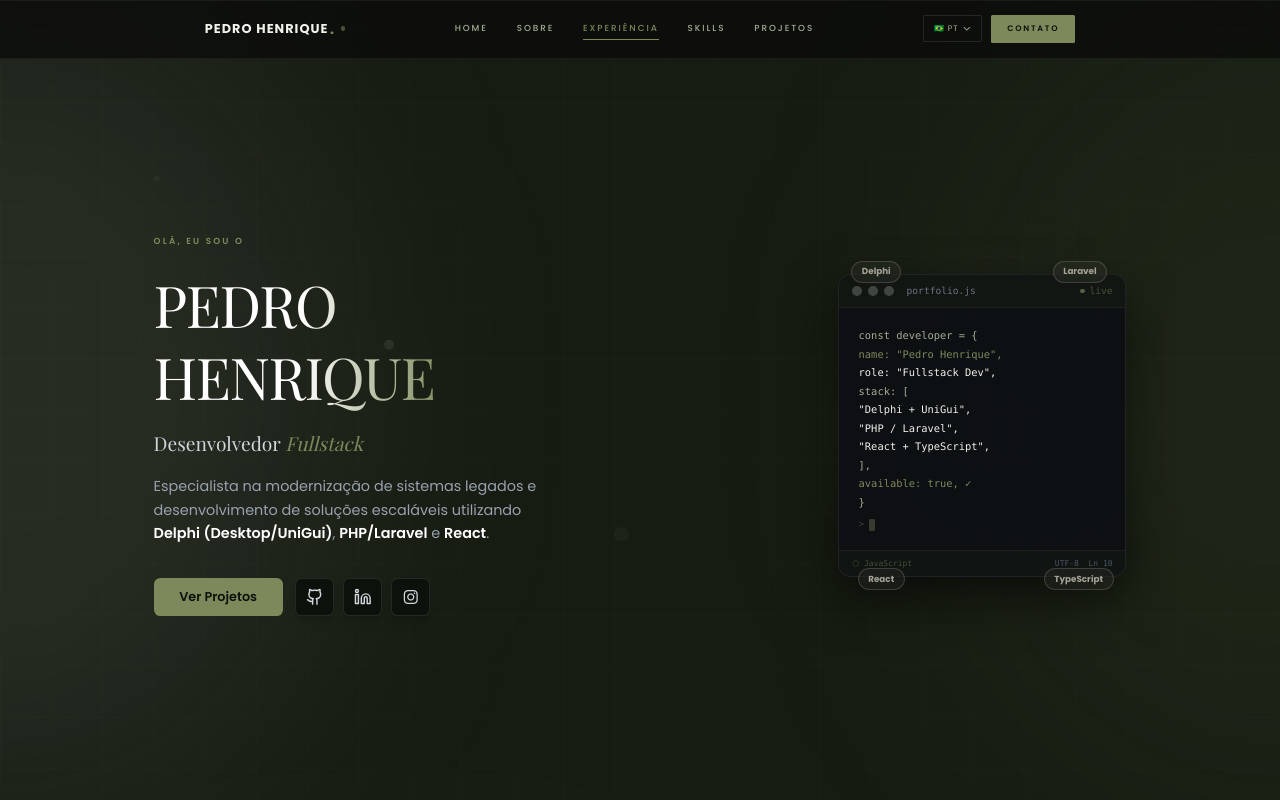
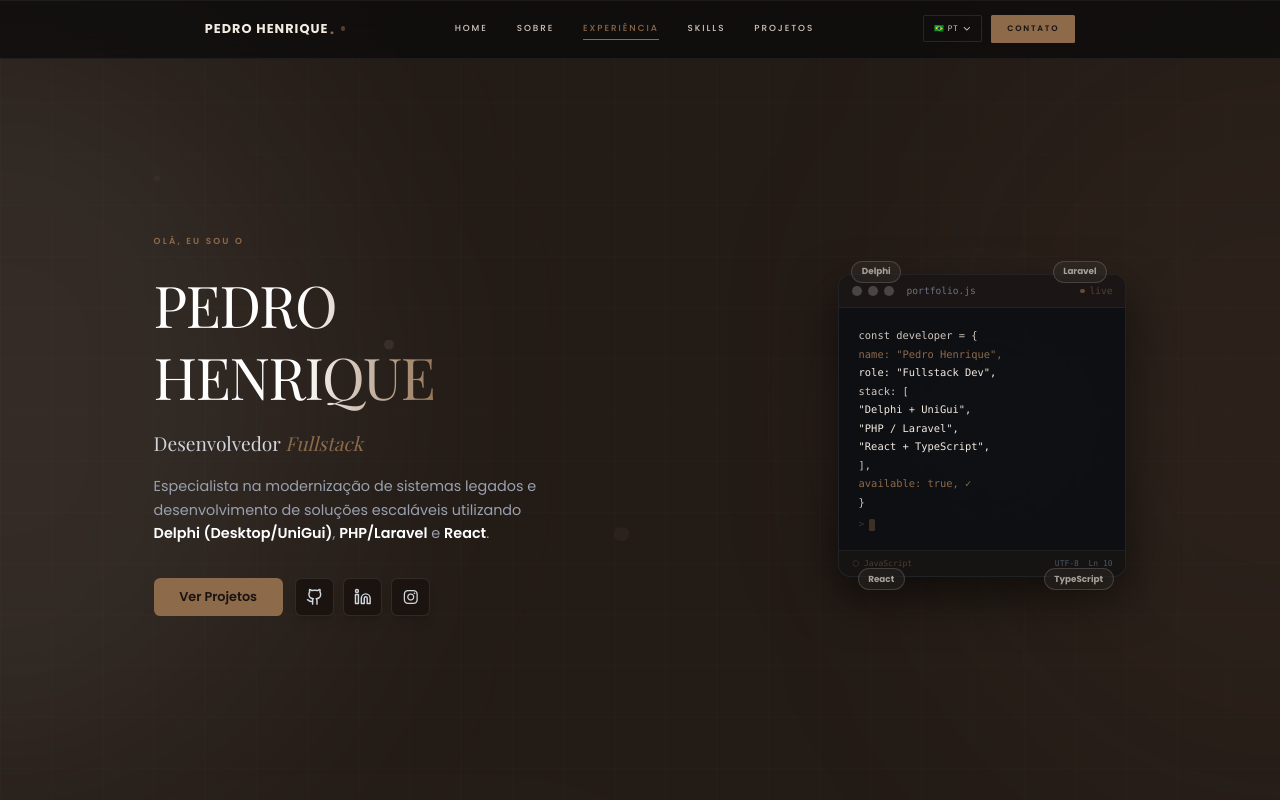
Before and after one commit to pedrhenriqueol/portfolio-frontend, a React (Vite) app: page / in a window 1280 px wide. Shown: the top 800 px of the page. Built offline with nearby package versions, Linux system fonts and the light colour scheme; a web font is replaced by a local one.

Commit message:
style: testa nova paleta baseada em tons terrosos e café (mocha)

```diff
--- a/src/components/Portfolio/ClickSparks.jsx
+++ b/src/components/Portfolio/ClickSparks.jsx
@@ -1,6 +1,6 @@
 import { useState, useEffect } from 'react';
 
-const COLORS = ['#7C8A5B', '#8F9E6C', '#3B4A2A', '#A3AD94', '#161C12'];
+const COLORS = ['#8C6A4A', '#A37E5A', '#4B342A', '#D1C7BD', '#231B16'];
 
 export default function ClickSparks() {
     const [sparks, setSparks] = useState([]);
--- a/src/index.css
+++ b/src/index.css
@@ -6,14 +6,14 @@ html {
 }
 
 @theme {
-  --color-dark: #161C12;
-  --color-darker: #0D110B;
-  --color-primary: #A3AD94;
-  --color-secondary: #F0F2EB;
-  --color-accent: #7C8A5B;
-  --color-accent-hover: #8F9E6C;
+  --color-dark: #231B16;
+  --color-darker: #1A1310;
+  --color-primary: #D1C7BD;
+  --color-secondary: #F5EBE1;
+  --color-accent: #8C6A4A;
+  --color-accent-hover: #A37E5A;
   --color-light: #FFFFFF;
-  --color-border: rgba(124, 138, 91, 0.2);
+  --color-border: rgba(140, 106, 74, 0.25);
   --font-sans: 'Poppins', sans-serif;
   --font-serif: 'Playfair Display', Georgia, 'Times New Roman', serif;
 }
```
